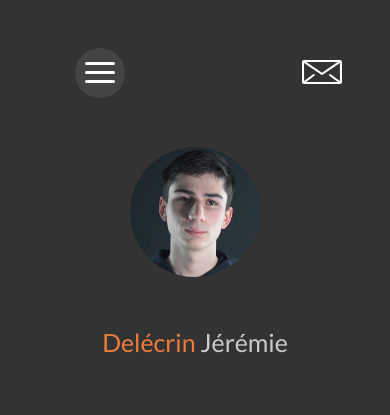
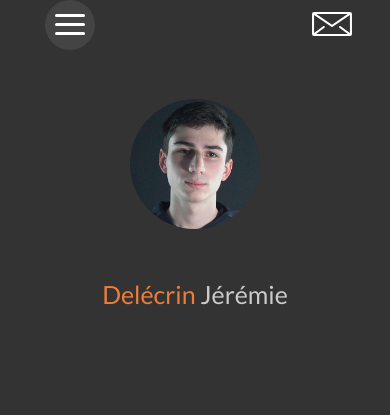
Before and after one commit to JeremDlcn/portfolioCV, a PHP site: page / in a window 390 px wide. Shown: the part 40-455 px from the top of the page. Run offline with PHP 8.4, Linux system fonts and the light colour scheme.

Commit message:
full responsive

```diff
--- a/style.css
+++ b/style.css
@@ -457,7 +457,7 @@ textarea {
 {
 
 		.arrow {
-			margin: 40px 0 0 50px;
+			margin: 80px 0 0 95px;
 		}
 		.arrow img {
 			width: 40px;
@@ -612,18 +612,15 @@ textarea {
 		header {
 			margin-bottom: 40px;
 		}
-
-
-
 		.arrow {
-			margin: 40px 0 0 50px;
+			margin: 25px 0 0 75px;
 		}
 		.arrow img {
 			width: 30px;
 		}
 		.contact{
 			margin-right: 50px;
-			padding-top: 60px;
+			padding-top: 30px;
 		}
 		.contact img{
 			width: 40px;
@@ -650,8 +647,8 @@ textarea {
 			margin-top: 14px;
 		}
 		.circle {
-			margin-top: 48px;
-			margin-left: 75px;
+			margin-top:18px;
+			margin-left: 65px;
 			width: 50px;
 			height: 50px;
 		}
@@ -667,8 +664,8 @@ textarea {
 /*---Mobile Medium-----*/
 @media screen and (max-width: 400px) {
 		.contact{
-			margin-right: 30px;
-			padding-top: 60px;
+			margin-right: 20px;
+			padding-top: 12px;
 		}
 		.textparcours div p:first-child {
 				font-size: 14px;
@@ -686,6 +683,15 @@ textarea {
 		#para {
 			padding-top: 50px;
 		}
+		.circle {
+			margin-top:0px;
+			margin-left: 45px;
+			width: 50px;
+			height: 50px;
+		}
+		.arrow {
+			margin: 5px 0 0 55px;
+		}
 }
 /*----------------------------------------------------------------------------------------------*/
 /*----------------------------------------------------------------------------------------------*/
```
